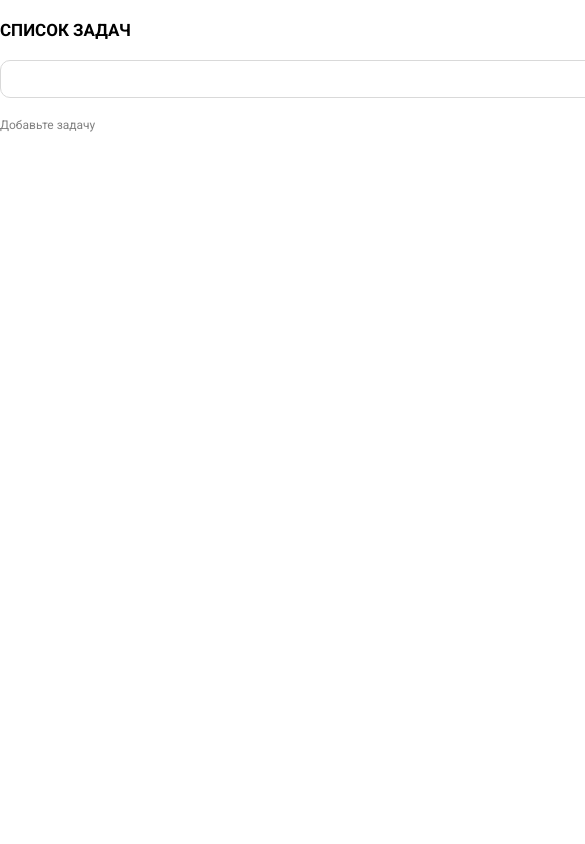
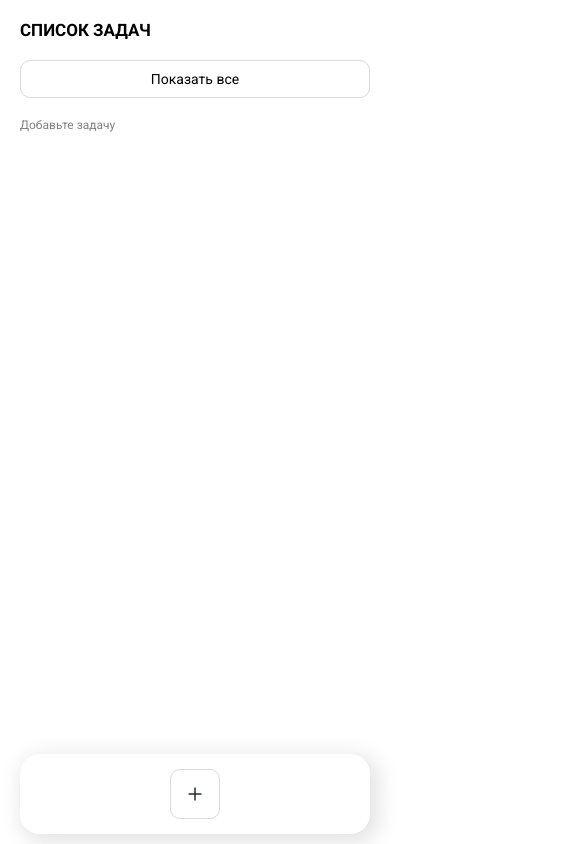
Before and after one commit to ikspass/to-do-list, a React (Create React App) app: page / in a window 390 px wide. Shown: the top 844 px of the page, 585 px wide, since content can reach past the window. Built offline with nearby package versions, Linux system fonts and the light colour scheme.

Commit message:
add adaptive

```diff
--- a/src/App.jsx
+++ b/src/App.jsx
@@ -111,6 +111,7 @@ function App() {
             <p className="small-text">Добавьте задачу</p>
           )}
         </div>
+        <div className='buttons-pannel'>
           <div className="buttons-list">
             <IconButton action='add' onClick={() => setAddTaskModal(true)} />
             {selectedTask !== null &&
@@ -122,6 +123,7 @@ function App() {
           </div>
         </div>
       </div>
+    </div>
   );
 }
 
--- a/src/styles/style.css
+++ b/src/styles/style.css
@@ -54,6 +54,12 @@
   margin: 0 auto;
   gap: 20px;
 }
+@media (max-width: 768px) {
+  .page-container {
+    width: 100%;
+    padding: 20px;
+  }
+}
 
 .task-container {
   border-radius: 10px;
@@ -74,28 +80,62 @@
   box-shadow: 0 0 10px 0px #87FDD3;
   border: 1px solid white;
 }
+@media (max-width: 768px) {
+  .task-container {
+    width: 100%;
+  }
+}
 
 .tasks-grid {
   gap: 30px;
 }
-
 .tasks-group {
   gap: 10px;
 }
-
 .tasks-list {
   flex-wrap: wrap;
   gap: 20px;
+}
+.buttons-pannel {
+  width: 50px;
+  position: relative;
+  flex-shrink: 0;
+}
+@media (max-width: 500px) {
+  .buttons-pannel {
+    position: fixed;
+    width: calc(100% - 40px);
+    background-color: #FFFFFF;
+    display: flex;
+    justify-content: center;
+    align-items: center;
+    border-radius: 20px;
+    box-shadow: 5px 5px 20px 5px rgba(0, 0, 0, 0.1);
+    height: 80px;
+    bottom: 10px;
+  }
 }
 
 .buttons-list {
   gap: 10px;
   width: -moz-fit-content;
   width: fit-content;
+  position: fixed;
+}
+@media (max-width: 500px) {
+  .buttons-list {
+    flex-direction: row;
+  }
 }
 
 .horizontal-container {
   justify-content: space-between;
+}
+@media (max-width: 768px) {
+  .horizontal-container {
+    gap: 20px;
+    width: 100%;
+  }
 }
 
 .modal-container {
@@ -156,4 +196,9 @@
 }
 .exception-container Button {
   width: 70px;
+}
+@media (max-width: 768px) {
+  .exception-container {
+    top: 30%;
+  }
 }/*# sourceMappingURL=style.css.map */
--- a/src/styles/style.scss
+++ b/src/styles/style.scss
@@ -1,5 +1,4 @@
 $white: #FFFFFF;
-$green: #9CE536;
 $light-gray: #D9D9D9;
 $dark-gray: #818181;
 $black: #000000;
@@ -68,6 +67,11 @@ $accent: #3AD29D;
   width: 1400px;
   margin: 0 auto;
   gap: 20px;
+
+  @media (max-width: 768px) {
+    width: 100%;
+    padding: 20px;
+  }
 }
 
 .task-container{
@@ -82,6 +86,7 @@ $accent: #3AD29D;
   transition: 0.3s;
   height: fit-content;
 
+
   &:hover{
     border: 1px solid #87FDD3;
   }
@@ -90,39 +95,83 @@ $accent: #3AD29D;
     box-shadow: 0 0 10px 0px #87FDD3;
     border: 1px solid white
   }
+
+  @media (max-width: 768px) {
+    width: 100%;
+  }
 }
 
 .tasks-grid{
   @extend %flex-column;
   gap: 30px;
+
+  @media (max-width: 768px) {
+
+  }
 }
 
 .tasks-group{
   @extend %flex-column;
-  gap: 10px
+  gap: 10px;
+
+  @media (max-width: 768px) {
+
+  }
 }
 
 .tasks-list{
   @extend %flex-row;
   flex-wrap: wrap;
-  gap: 20px
+  gap: 20px;
+
+  @media (max-width: 768px) {
+
+  }
+}
+
+.buttons-pannel{
+  width: 50px;
+  position: relative;
+  flex-shrink: 0;
+
+  @media (max-width: 500px) {
+    position: fixed;
+    width: calc(100% - 40px);
+    background-color: $white;
+    display: flex;
+    justify-content: center;
+    align-items: center;
+    border-radius: 20px;
+    box-shadow: 5px 5px 20px 5px rgba(0, 0, 0, 0.1);
+    height: 80px;
+    bottom: 10px;
+  }
 }
 
 .buttons-list{
   @extend %flex-column;
   gap: 10px;
   width: fit-content;
+  position: fixed;
+
+  @media (max-width: 500px) {
+    flex-direction: row;
+  }
 }
 
 .horizontal-container{
   @extend %flex-row;
   justify-content: space-between;
+
+  @media (max-width: 768px) {
+    gap: 20px;
+    width: 100%;
+  }
 }
 
 .modal-container{
   @extend %flex-column;
   gap: 20px;
-  // width: 500px;
 }
 
 .modal-overlay {
@@ -183,4 +232,8 @@ $accent: #3AD29D;
   & Button{
     width: 70px;
   }
+
+  @media (max-width: 768px) {
+    top: 30%;
+  }
 }
```
Also changed, not shown: 1 other file (tests, documents, lock files or other folders). Lines whose indentation alone changed are shown as unchanged.
